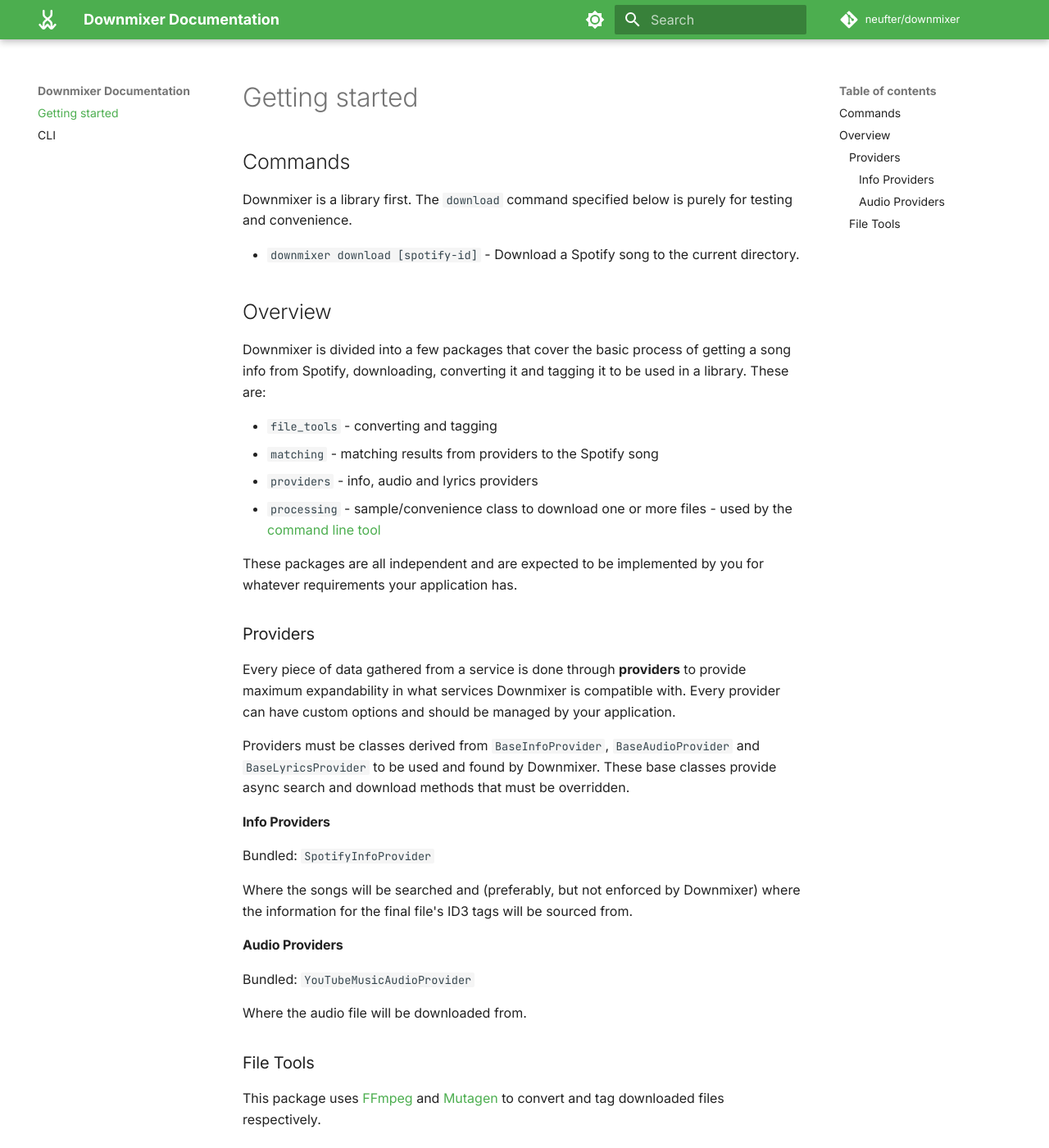
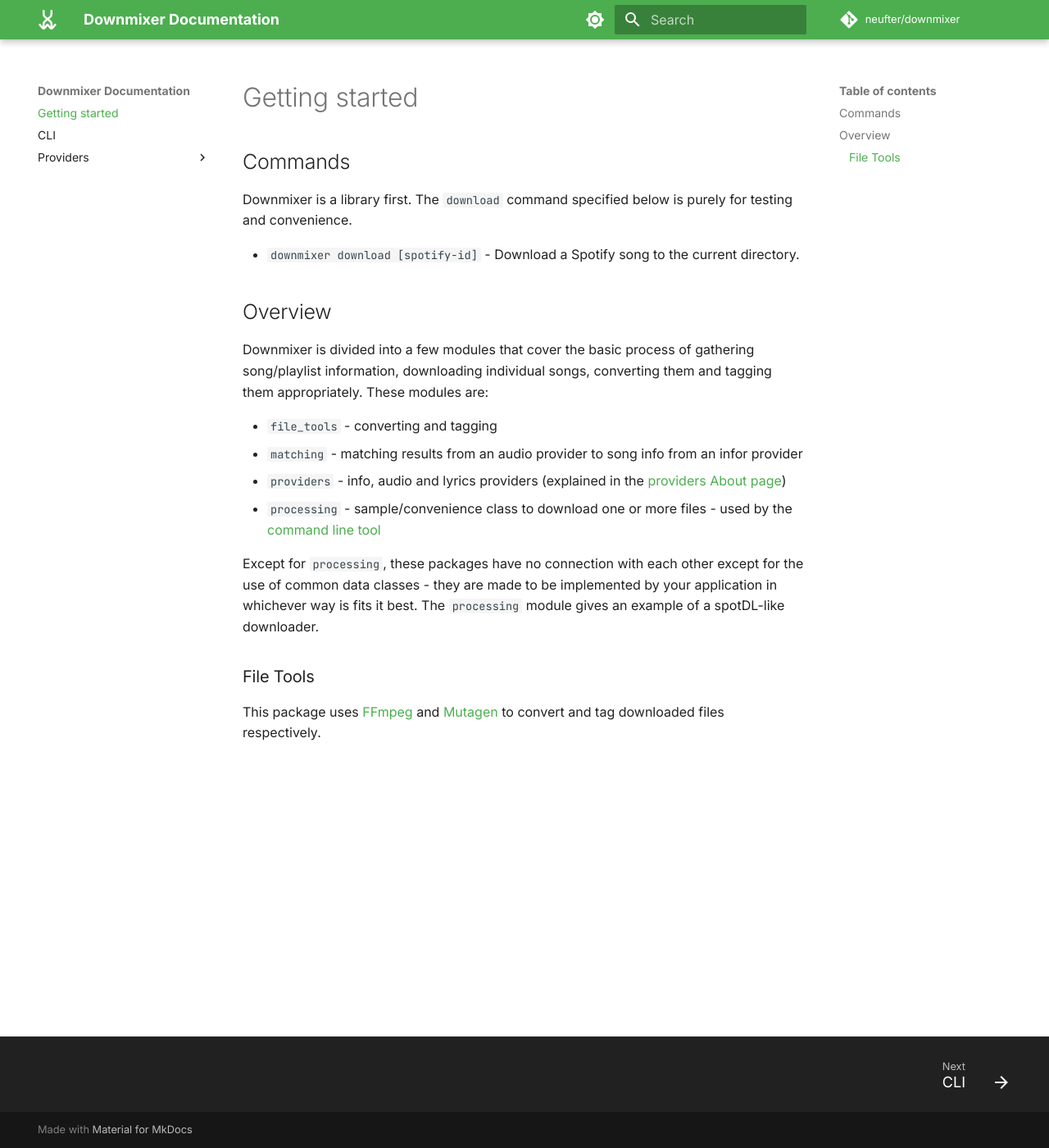
Before and after one commit to neufter/downmixer, an MkDocs documentation site: the page built from docs/index.md, in a window 1280 px wide and 1400 px high. Shown: the whole window at 82% size. Built offline with MkDocs 1.6.1 and Material for MkDocs 9.7.7, drawn with Linux system fonts in a browser that asks for light colours; comment, search, counter and statistics services are not loaded.

Commit message:
Moved Providers info to separate folder

```diff
--- a/docs/index.md
+++ b/docs/index.md
@@ -8,37 +8,17 @@
 
 ## Overview
 
-Downmixer is divided into a few packages that cover the basic process of getting a song info from Spotify, downloading,
-converting it and tagging it to be used in a library. These are:
+Downmixer is divided into a few modules that cover the basic process of gathering song/playlist information, downloading
+individual songs, converting them and tagging them appropriately. These modules are:
 
 - `file_tools` - converting and tagging
-- `matching` - matching results from providers to the Spotify song
-- `providers` - info, audio and lyrics providers
+- `matching` - matching results from an audio provider to song info from an infor provider
+- `providers` - info, audio and lyrics providers (explained in the [providers About page](providers/index.md))
 - `processing` - sample/convenience class to download one or more files - used by the [command line tool](cli.md)
 
-These packages are all independent and are expected to be implemented by you for whatever requirements your application
-has.
-
-### Providers
-
-Every piece of data gathered from a service is done through **providers** to provide maximum expandability in what
-services Downmixer is compatible with. Every provider can have custom options and should be managed by your application.
-
-Providers must be classes derived from `BaseInfoProvider`, `BaseAudioProvider` and `BaseLyricsProvider` to be used and
-found by Downmixer. These base classes provide async search and download methods that must be overridden.
-
-#### Info Providers
-
-Bundled: `SpotifyInfoProvider`
-
-Where the songs will be searched and (preferably, but not enforced by Downmixer) where the information for the final
-file's ID3 tags will be sourced from.
-
-#### Audio Providers
-
-Bundled: `YouTubeMusicAudioProvider`
-
-Where the audio file will be downloaded from.
+Except for `processing`, these packages have no connection with each other except for the use of common data classes -
+they are made to be implemented by your application in whichever way is fits it best. The `processing` module gives an
+example of a spotDL-like downloader.
 
 ### File Tools
 
```
Also changed, not shown: docs/providers/index.md (added, +42 -0 lines), docs/providers/library.py file.md (added, +9 -0 lines).
